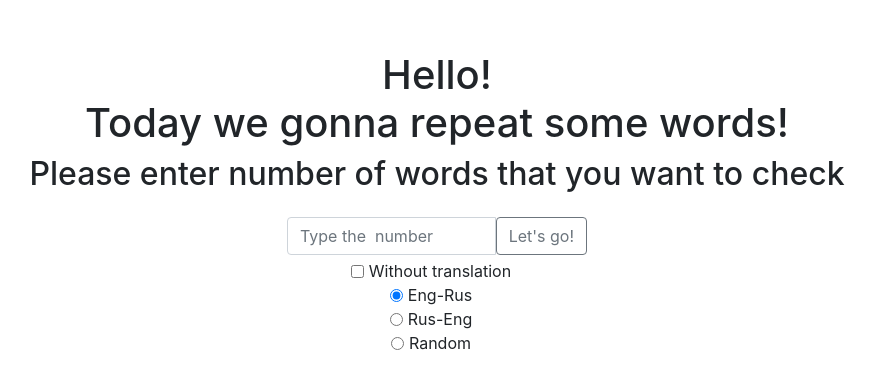
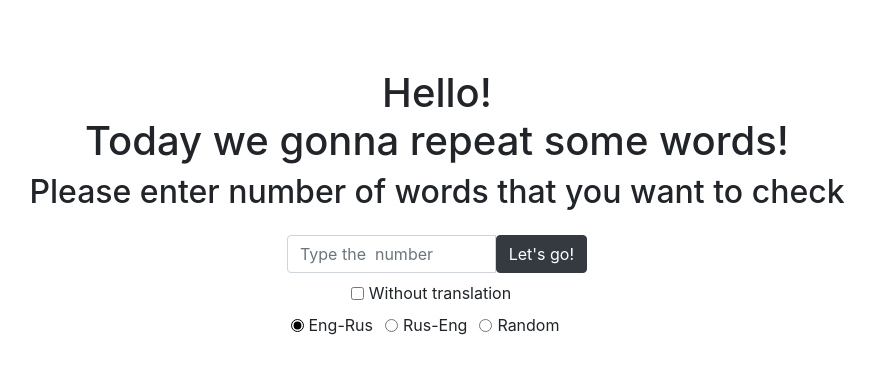
Before and after one commit to VladaDolgova/Word-s-randomizer, a React (Create React App) app: page /#/ in a window 1280 px wide. Shown: the part 197-586 px from the top of the page, without its empty margins (203-1079 px from the left). Built offline with nearby package versions, Linux system fonts and the light colour scheme.

Commit message:
style tweaks

```diff
--- a/src/components/RadioButton.js
+++ b/src/components/RadioButton.js
@@ -2,7 +2,7 @@ const RadioButton = ({ type, id, name, handler, value, htmlFor, label, checked }
 
     return (
         <div className="form-check form-check-inline">
-            <input className="form-check-input" type={type} name={name} value={value} id={id} onChange={handler} defaultChecked={checked} />
+            <input className="form-check-input" style={{ accentColor: 'black' }} type={type} name={name} value={value} id={id} onChange={handler} defaultChecked={checked} />
             <label className="form-check-label" htmlFor={htmlFor}>
                 {label}
             </label>
--- a/src/components/Words.js
+++ b/src/components/Words.js
@@ -22,14 +22,15 @@ const Words = () => {
             <div className="row">
                 <h2 style={{ textAlign: 'center' }}>Please enter number of words that you want to check</h2>
             </div>
-            <div className="input-group mt-3 mb-1" style={{ width: '300px' }}>
-                <input type="number" className="form-control" placeholder="Type the  number" aria-label="Type the  number" aria-describedby="button-addon2" onChange={(e) => setNumber(e.target.value)} max={15}/>
-                <button className="btn btn-outline-secondary" type="button" id="button-addon2" onClick={() => navigate("/table", { state: { number, translation, mode } })}>Let's go!</button>
+            <div className="input-group mt-3 mb-2" style={{ width: '300px' }}>
+                <input type="number" className="form-control" placeholder="Type the  number" aria-label="Type the  number" aria-describedby="button-addon2" onChange={(e) => setNumber(e.target.value)} max={15} />
+                <button className="btn btn-dark" type="button" id="button-addon2" onClick={() => navigate("/table", { state: { number, translation, mode } })}>Let's go!</button>
             </div>
             <div className="form-check form-check-inline">
-                <input className="form-check-input" type="checkbox" id="inlineCheckbox1" value="option1" onChange={() => setTraslation(!translation)} />
+                <input className="form-check-input" style={{ accentColor: 'black' }} type="checkbox" id="inlineCheckbox1" value="option1" onChange={() => setTraslation(!translation)} />
                 <label className="form-check-label" htmlFor="inlineCheckbox1">Without translation</label>
             </div>
+            <div className='form-check form-check-inline mt-2'>
                 {modeLabel.map(({ mode, label }) => (
                     <RadioButton
                         key={mode}
@@ -43,6 +44,7 @@ const Words = () => {
                     />
                 ))}
             </div>
+        </div>
     );
 }
 
```
Lines whose indentation alone changed are shown as unchanged.
